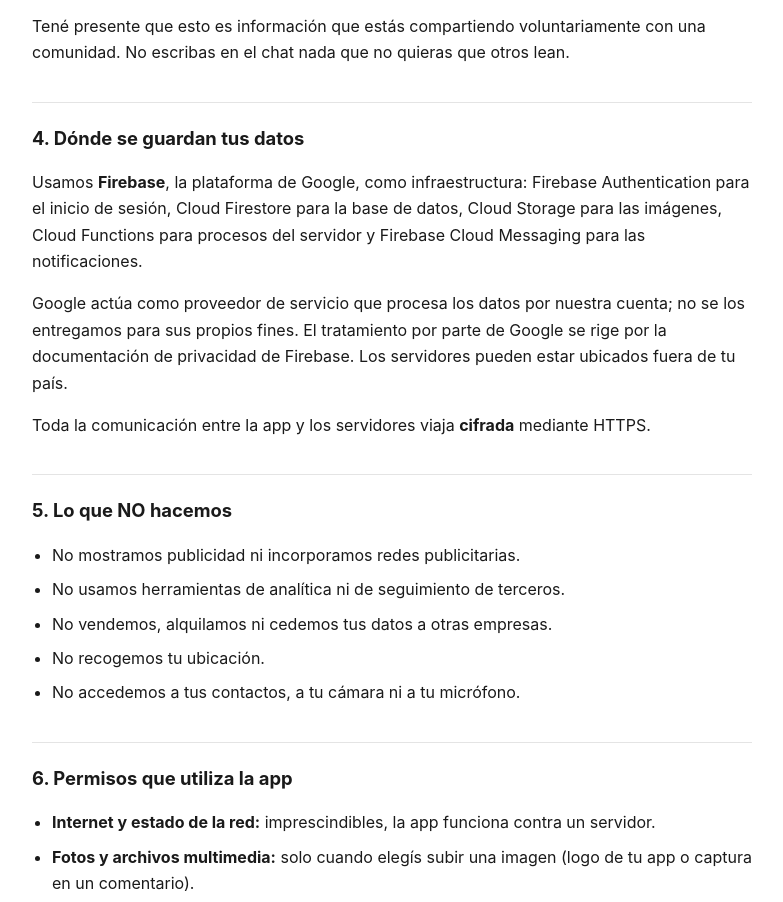
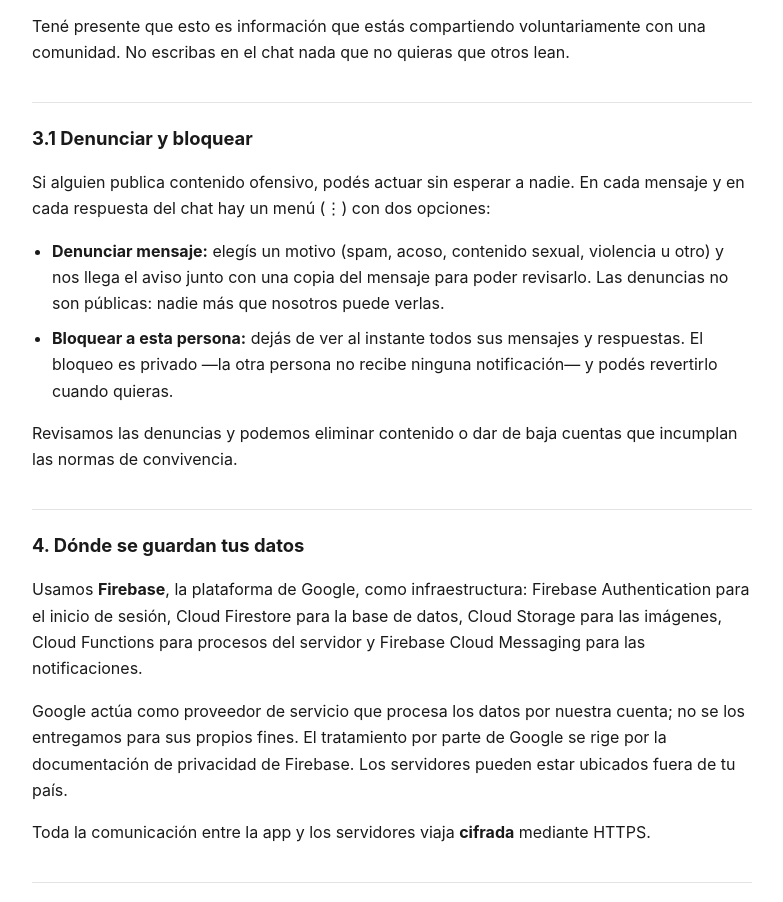
Before and after one commit to emalasquez159/mela, a plain HTML site: page playtesthub/index.html in a window 1280 px wide. Shown: the part 1582-2484 px from the top of the page, without its empty margins (248-1031 px from the left). Drawn offline with Linux system fonts and the light colour scheme.

Commit message:
Politica PlayTestHub: denuncia y bloqueo en el chat

```diff
--- a/playtesthub/index.html
+++ b/playtesthub/index.html
@@ -63,6 +63,14 @@
 </ul>
 <p>Tené presente que esto es información que estás compartiendo voluntariamente con una comunidad. No escribas en el chat nada que no quieras que otros lean.</p>
 
+<h2>3.1 Denunciar y bloquear</h2>
+<p>Si alguien publica contenido ofensivo, podés actuar sin esperar a nadie. En cada mensaje y en cada respuesta del chat hay un menú (⋮) con dos opciones:</p>
+<ul>
+  <li><strong>Denunciar mensaje:</strong> elegís un motivo (spam, acoso, contenido sexual, violencia u otro) y nos llega el aviso junto con una copia del mensaje para poder revisarlo. Las denuncias no son públicas: nadie más que nosotros puede verlas.</li>
+  <li><strong>Bloquear a esta persona:</strong> dejás de ver al instante todos sus mensajes y respuestas. El bloqueo es privado —la otra persona no recibe ninguna notificación— y podés revertirlo cuando quieras.</li>
+</ul>
+<p>Revisamos las denuncias y podemos eliminar contenido o dar de baja cuentas que incumplan las normas de convivencia.</p>
+
 <h2>4. Dónde se guardan tus datos</h2>
 <p>Usamos <strong>Firebase</strong>, la plataforma de Google, como infraestructura: Firebase Authentication para el inicio de sesión, Cloud Firestore para la base de datos, Cloud Storage para las imágenes, Cloud Functions para procesos del servidor y Firebase Cloud Messaging para las notificaciones.</p>
 <p>Google actúa como proveedor de servicio que procesa los datos por nuestra cuenta; no se los entregamos para sus propios fines. El tratamiento por parte de Google se rige por la documentación de privacidad de Firebase. Los servidores pueden estar ubicados fuera de tu país.</p>
```
